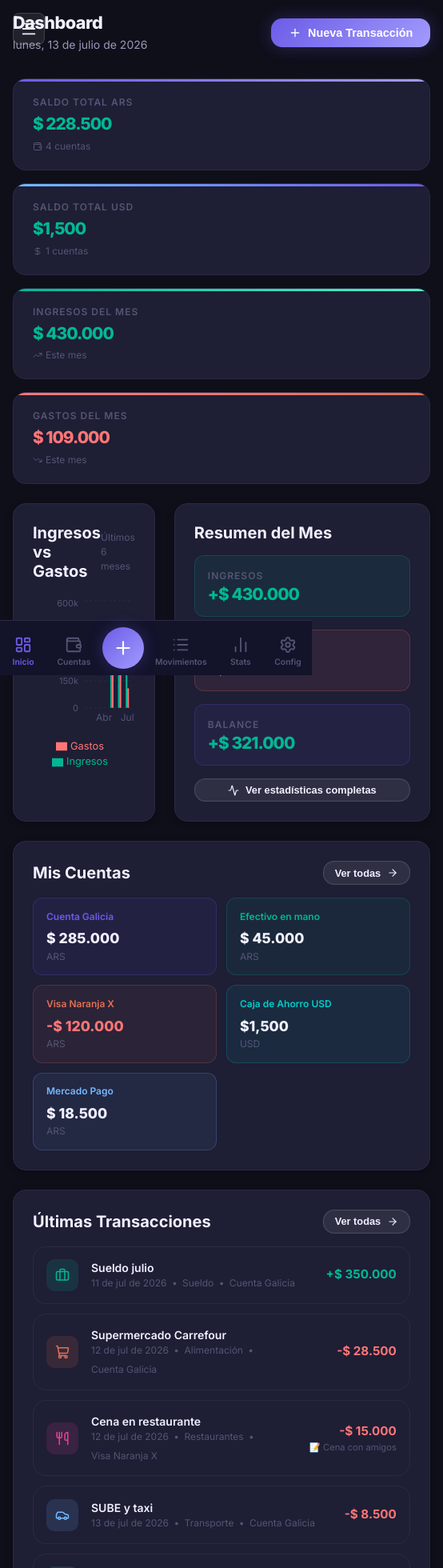
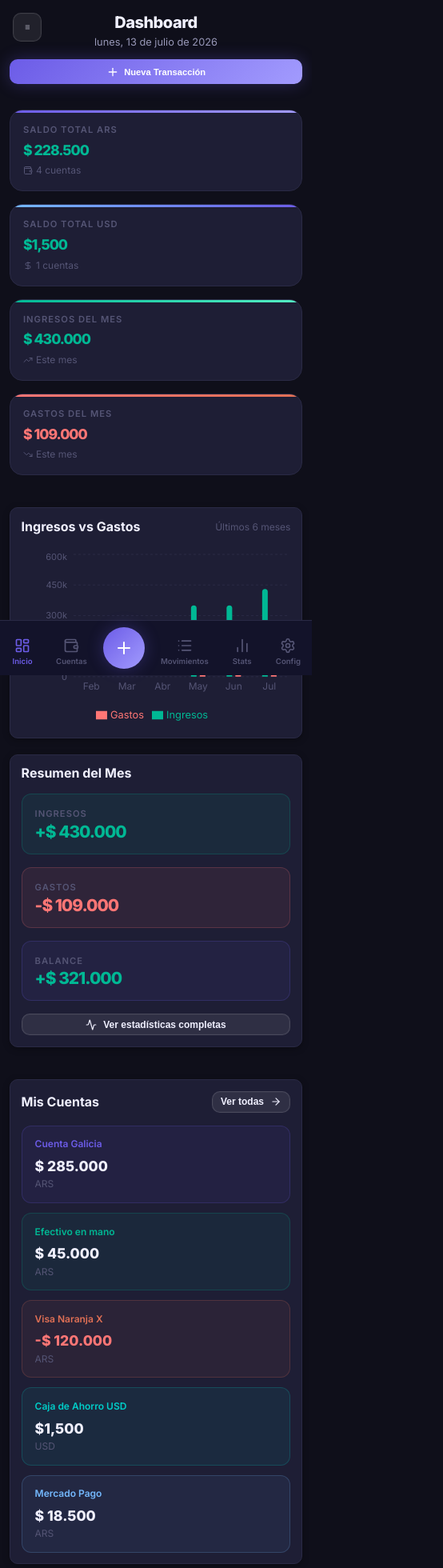
Before and after one commit to Cris1411/finanzas-app, a React (Vite) app: page / in a window 390 px wide. Shown: the top 1960 px of the page at 80% size, 554 px wide, since content can reach past the window. Built offline with nearby package versions, Linux system fonts and the light colour scheme.

Commit message:
corrupcion de estilos de celulares

```diff
--- a/src/components/BottomNav.jsx
+++ b/src/components/BottomNav.jsx
@@ -28,8 +28,10 @@ export default function BottomNav({ paginaActual, onNavegar }) {
               key={id}
               className={`bottom-nav-item ${paginaActual === id ? 'active' : ''}`}
               onClick={() => onNavegar(id)}
+              aria-label={label}
+              aria-current={paginaActual === id ? 'page' : undefined}
             >
-              <Icon size={22} />
+              <Icon size={20} />
               <span>{label}</span>
             </button>
           ))}
@@ -38,8 +40,9 @@ export default function BottomNav({ paginaActual, onNavegar }) {
             className="bottom-nav-fab"
             onClick={() => setShowModal(true)}
             aria-label="Nueva transacción"
+            title="Nueva transacción"
           >
-            <Plus size={26} />
+            <Plus size={24} />
           </button>
 
           {navItemsRight.map(({ id, label, icon: Icon }) => (
@@ -47,8 +50,10 @@ export default function BottomNav({ paginaActual, onNavegar }) {
               key={id}
               className={`bottom-nav-item ${paginaActual === id ? 'active' : ''}`}
               onClick={() => onNavegar(id)}
+              aria-label={label}
+              aria-current={paginaActual === id ? 'page' : undefined}
             >
-              <Icon size={22} />
+              <Icon size={20} />
               <span>{label}</span>
             </button>
           ))}
--- a/src/components/ModalTransaccion.jsx
+++ b/src/components/ModalTransaccion.jsx
@@ -92,12 +92,12 @@ export default function ModalTransaccion({ onClose, cuentaPreseleccionada = null
                 border: `1.5px solid ${color}`,
               } : {}}
             >
-              <Icon size={15} /> {label}
+              <Icon size={15} /> <span style={{ display: 'inline' }}>{label}</span>
             </button>
           ))}
         </div>
 
-        <form onSubmit={handleSubmit} style={{ display: 'flex', flexDirection: 'column', gap: '1rem' }}>
+        <form onSubmit={handleSubmit} style={{ display: 'flex', flexDirection: 'column', gap: '1rem', overflowY: 'auto', maxHeight: 'calc(80vh - 120px)' }}>
           {/* Monto */}
           <div className="input-group">
             <label className="input-label">Monto</label>
--- a/src/index.css
+++ b/src/index.css
@@ -128,6 +128,8 @@ h4 { font-size: 1rem; }
   padding: 2rem;
   max-width: 1400px;
   margin: 0 auto;
+  display: flex;
+  flex-direction: column;
 }
 
 /* ===================== SIDEBAR ===================== */
@@ -476,6 +478,14 @@ textarea.input { resize: vertical; min-height: 80px; }
 .grid-3 { display: grid; grid-template-columns: repeat(3, 1fr); gap: 1rem; }
 .grid-4 { display: grid; grid-template-columns: repeat(4, 1fr); gap: 1rem; }
 .grid-auto { display: grid; grid-template-columns: repeat(auto-fill, minmax(280px, 1fr)); gap: 1rem; }
+
+/* Dashboard grid responsivo */
+.dashboard-chart-grid {
+  display: grid;
+  grid-template-columns: 1fr 320px;
+  gap: 1.5rem;
+  margin-bottom: 1.5rem;
+}
 
 /* ===================== STAT CARDS ===================== */
 .stat-card {
@@ -1146,11 +1156,12 @@ textarea.input { resize: vertical; min-height: 80px; }
 
   .main-content {
     margin-left: 0;
-    padding-bottom: 80px;
+    padding-bottom: 90px;
   }
 
   .page-content {
-    padding: 1rem;
+    padding: 1.25rem 1rem;
+    gap: 1rem;
   }
 
   .bottom-nav {
@@ -1165,22 +1176,364 @@ textarea.input { resize: vertical; min-height: 80px; }
     grid-template-columns: repeat(2, 1fr);
   }
 
+  .dashboard-chart-grid {
+    grid-template-columns: 1fr;
+    gap: 1.25rem;
+  }
+
   .page-title {
     font-size: 1.35rem;
+  }
+
+  .page-header {
+    flex-direction: column;
+    align-items: center;
+    text-align: center;
+    gap: 1rem;
+  }
+
+  .page-header > div:first-child {
+    width: 100%;
+  }
+
+  .page-header > div:last-child,
+  .page-header > button {
+    width: 100%;
+    display: flex;
+    gap: 0.5rem;
+    justify-content: center;
+  }
+
+  .page-header > div:last-child button,
+  .page-header > button {
+    flex: 1;
+    min-width: 80px;
+    font-size: 0.75rem;
+    padding: 0.5rem 0.75rem;
   }
 
   .stat-value {
     font-size: 1.3rem;
   }
-}
 
-@media (max-width: 480px) {
+  .filtros-bar {
+    flex-wrap: wrap;
+    padding: 0.75rem;
+    gap: 0.5rem;
+    overflow-x: auto;
+    -webkit-overflow-scrolling: touch;
+  }
+
+  .filtros-bar .input {
+    min-width: 120px;
+    padding: 0.5rem 0.65rem;
+    font-size: 0.75rem;
+    flex-shrink: 0;
+  }
+
+  .filtros-bar button {
+    padding: 0.5rem 0.75rem;
+    font-size: 0.75rem;
+    flex-shrink: 0;
+  }
+
+  .card {
+    border-radius: 12px;
+    padding: 1rem;
+  }
+
+  .btn {
+    padding: 0.55rem 1rem;
+    font-size: 0.85rem;
+  }
+
+  .btn-icon {
+    width: 36px;
+    height: 36px;
+    padding: 0.35rem;
+  }
+
   .modal {
     padding: 1.25rem;
     border-radius: 16px;
+    max-height: 85vh;
   }
 
   .account-balance {
     font-size: 1.25rem;
   }
+
+  .tx-item {
+    padding: 0.85rem;
+  }
+
+  .tx-desc {
+    font-size: 0.8rem;
+  }
+
+  .tx-meta {
+    font-size: 0.7rem;
+  }
+
+  .tx-amount {
+    font-size: 0.9rem;
+  }
+
+  .input {
+    padding: 0.65rem 0.9rem;
+    font-size: 0.85rem;
+  }
+
+  .bottom-nav-fab {
+    width: 56px;
+    height: 56px;
+  }
+
+  .bottom-nav-item {
+    min-width: 48px;
+    padding: 0.3rem 0.5rem;
+  }
+
+  .empty-state {
+    padding: 2rem 1rem;
+  }
+
+  .stat-card {
+    padding: 1rem;
+  }
+
+  .account-card {
+    padding: 1rem;
+  }
 }
+
+@media (max-width: 480px) {
+  .page-content {
+    padding: 1rem 0.75rem;
+  }
+
+  .main-content {
+    padding-bottom: 85px;
+  }
+
+  .page-title {
+    font-size: 1.25rem;
+  }
+
+  .page-subtitle {
+    font-size: 0.8rem;
+  }
+
+  .page-header {
+    gap: 0.75rem;
+    margin-bottom: 1rem;
+    text-align: center;
+  }
+
+  .page-header > div:last-child,
+  .page-header > button {
+    gap: 0.4rem;
+    justify-content: center;
+  }
+
+  .page-header > div:last-child button,
+  .page-header > button {
+    padding: 0.45rem 0.6rem;
+    font-size: 0.7rem;
+    min-width: 75px;
+  }
+
+  h1 { font-size: 1.5rem; }
+  h2 { font-size: 1.25rem; }
+  h3 { font-size: 1rem; }
+
+  .stat-value {
+    font-size: 1.1rem;
+  }
+
+  .stat-label {
+    font-size: 0.7rem;
+  }
+
+  .card {
+    border-radius: 10px;
+    padding: 0.85rem;
+  }
+
+  .modal {
+    padding: 1rem;
+    border-radius: 12px;
+    max-height: 90vh;
+  }
+
+  .modal-title {
+    font-size: 1rem;
+  }
+
+  .modal-footer {
+    flex-direction: column-reverse;
+    gap: 0.5rem;
+  }
+
+  .modal-footer button {
+    width: 100%;
+  }
+
+  .btn {
+    padding: 0.5rem 0.85rem;
+    font-size: 0.8rem;
+    border-radius: 10px;
+  }
+
+  .btn-sm {
+    padding: 0.35rem 0.65rem;
+    font-size: 0.75rem;
+  }
+
+  .input {
+    padding: 0.6rem 0.8rem;
+    font-size: 0.8rem;
+    border-radius: 8px;
+  }
+
+  .input-label {
+    font-size: 0.7rem;
+  }
+
+  .tx-item {
+    padding: 0.75rem;
+    gap: 0.65rem;
+  }
+
+  .tx-icon {
+    width: 36px;
+    height: 36px;
+  }
+
+  .tx-desc {
+    font-size: 0.75rem;
+  }
+
+  .tx-meta {
+    font-size: 0.65rem;
+  }
+
+  .tx-amount {
+    font-size: 0.85rem;
+  }
+
+  .bottom-nav-item {
+    min-width: 44px;
+    padding: 0.25rem 0.5rem;
+  }
+
+  .bottom-nav-item span {
+    font-size: 0.6rem;
+  }
+
+  .bottom-nav-fab {
+    width: 52px;
+    height: 52px;
+  }
+
+  .filtros-bar {
+    padding: 0.65rem;
+    gap: 0.4rem;
+  }
+
+  .filtros-bar .input {
+    min-width: 110px;
+    padding: 0.45rem 0.6rem;
+    font-size: 0.7rem;
+  }
+
+  .empty-state {
+    padding: 1.5rem 1rem;
+  }
+
+  .grid-2.md-2 {
+    grid-template-columns: 1fr;
+  }
+
+  .account-card {
+    padding: 0.9rem;
+  }
+
+  .account-name {
+    font-size: 0.8rem;
+  }
+
+  .account-type {
+    font-size: 0.7rem;
+  }
+
+  .account-balance {
+    font-size: 1.1rem;
+  }
+
+  .account-moneda {
+    font-size: 0.7rem;
+  }
+}
+
+@media (max-width: 360px) {
+  .page-content {
+    padding: 0.75rem;
+  }
+
+  .page-title {
+    font-size: 1.1rem;
+  }
+
+  .page-subtitle {
+    font-size: 0.75rem;
+  }
+
+  .page-header {
+    gap: 0.65rem;
+    margin-bottom: 0.85rem;
+    text-align: center;
+  }
+
+  .page-header > div:last-child,
+  .page-header > button {
+    gap: 0.35rem;
+    justify-content: center;
+  }
+
+  .page-header > div:last-child button,
+  .page-header > button {
+    padding: 0.4rem 0.55rem;
+    font-size: 0.65rem;
+    min-width: 70px;
+  }
+
+  .btn {
+    padding: 0.45rem 0.75rem;
+    font-size: 0.75rem;
+  }
+
+  .input {
+    padding: 0.55rem 0.7rem;
+    font-size: 0.75rem;
+  }
+
+  .tx-desc {
+    font-size: 0.7rem;
+  }
+
+  .modal {
+    padding: 0.9rem;
+    max-height: 92vh;
+  }
+
+  .filtros-bar {
+    padding: 0.5rem;
+  }
+
+  .filtros-bar .input {
+    min-width: 100px;
+    padding: 0.4rem 0.5rem;
+    font-size: 0.65rem;
+  }
+}
--- a/src/pages/Dashboard.jsx
+++ b/src/pages/Dashboard.jsx
@@ -103,7 +103,7 @@ export default function Dashboard({ onNavegar }) {
       </div>
 
       {/* Gráfico + Cuentas */}
-      <div style={{ display: 'grid', gridTemplateColumns: '1fr 320px', gap: '1.5rem', marginBottom: '1.5rem' }}>
+      <div className="dashboard-chart-grid">
 
         {/* Gráfico */}
         <div className="card">
```
